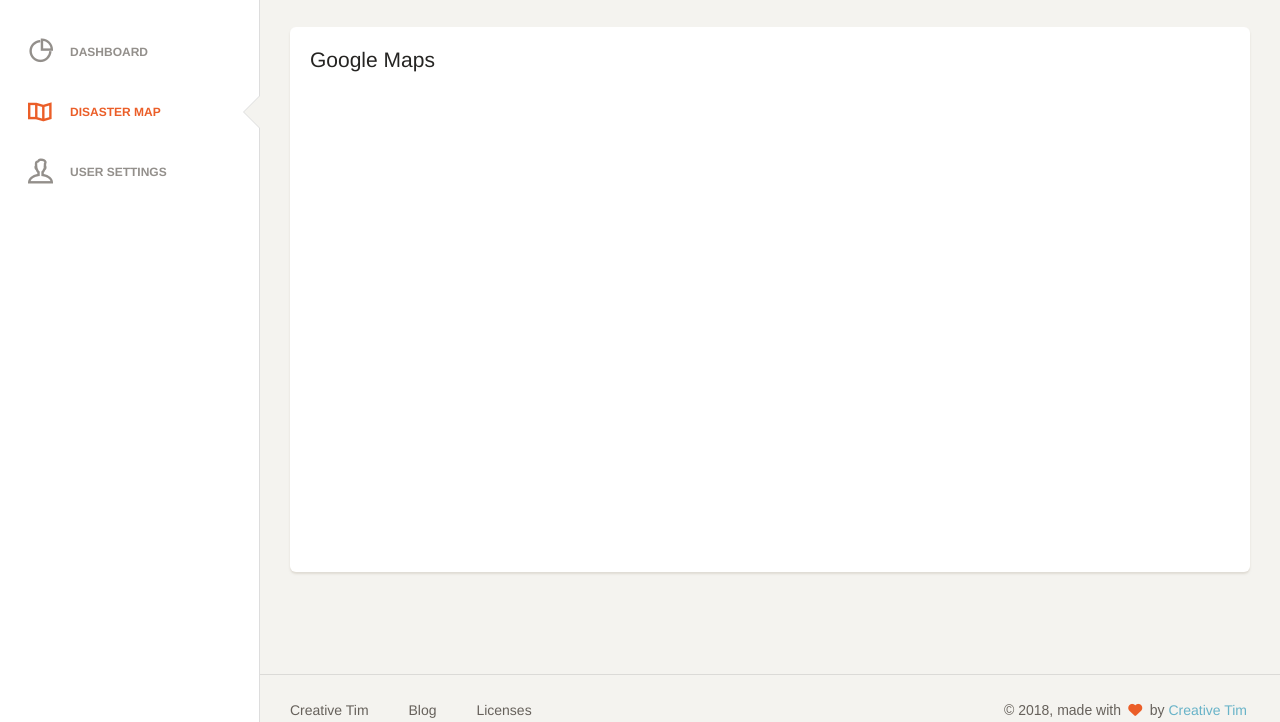
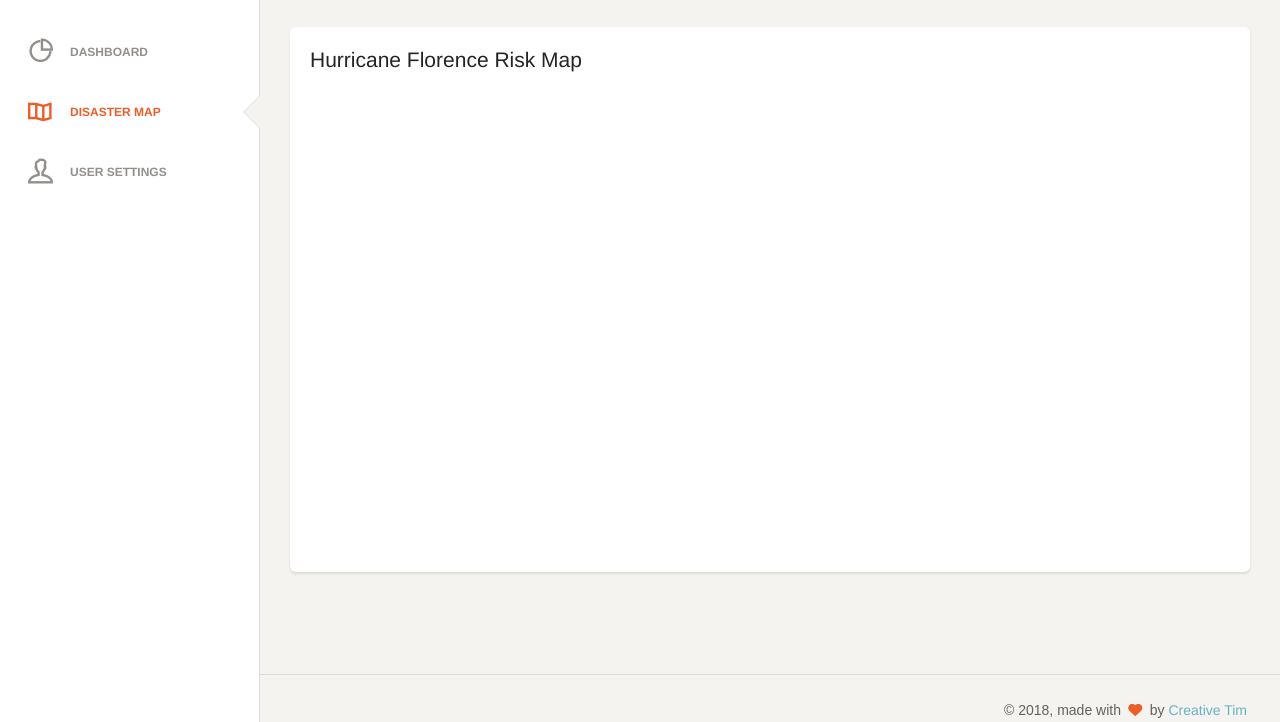
Before and after one commit to disaster-rescue/disaster-rescue.github.io, a plain HTML site: page dashboard/maps.html in a window 1280 px wide. Shown: the part 78-800 px from the top of the page. Drawn offline with Linux system fonts and the light colour scheme; some packages are replaced by stand-ins of ours; no server answers; a web font is replaced by a local one.

Commit message:
Update maps.html

```diff
--- a/dashboard/maps.html
+++ b/dashboard/maps.html
@@ -6,7 +6,7 @@
 	<link rel="icon" type="image/png" sizes="96x96" href="assets/img/favicon.png">
 	<meta http-equiv="X-UA-Compatible" content="IE=edge,chrome=1" />
 
-	<title>Paper Dashboard by Creative Tim</title>
+	<title>Disaster Risk Map</title>
 
 	<meta content='width=device-width, initial-scale=1.0, maximum-scale=1.0, user-scalable=0' name='viewport' />
     <meta name="viewport" content="width=device-width" />
@@ -90,7 +90,7 @@
             <div class="container-fluid">
                 <div class="card card-map">
 					<div class="header">
-                        <h4 class="title">Google Maps</h4>
+                        <h4 class="title">Hurricane Florence Risk Map</h4>
                     </div>
 					<div class="map">
 						<div id="map"></div>
@@ -102,24 +102,7 @@
 		<footer class="footer">
             <div class="container-fluid">
                 <nav class="pull-left">
-                    <ul>
 
-                        <li>
-                            <a href="http://www.creative-tim.com">
-                                Creative Tim
-                            </a>
-                        </li>
-                        <li>
-                            <a href="http://blog.creative-tim.com">
-                               Blog
-                            </a>
-                        </li>
-                        <li>
-                            <a href="http://www.creative-tim.com/license">
-                                Licenses
-                            </a>
-                        </li>
-                    </ul>
                 </nav>
 				<div class="copyright pull-right">
                     &copy; <script>document.write(new Date().getFullYear())</script>, made with <i class="fa fa-heart heart"></i> by <a href="http://www.creative-tim.com">Creative Tim</a>
```
